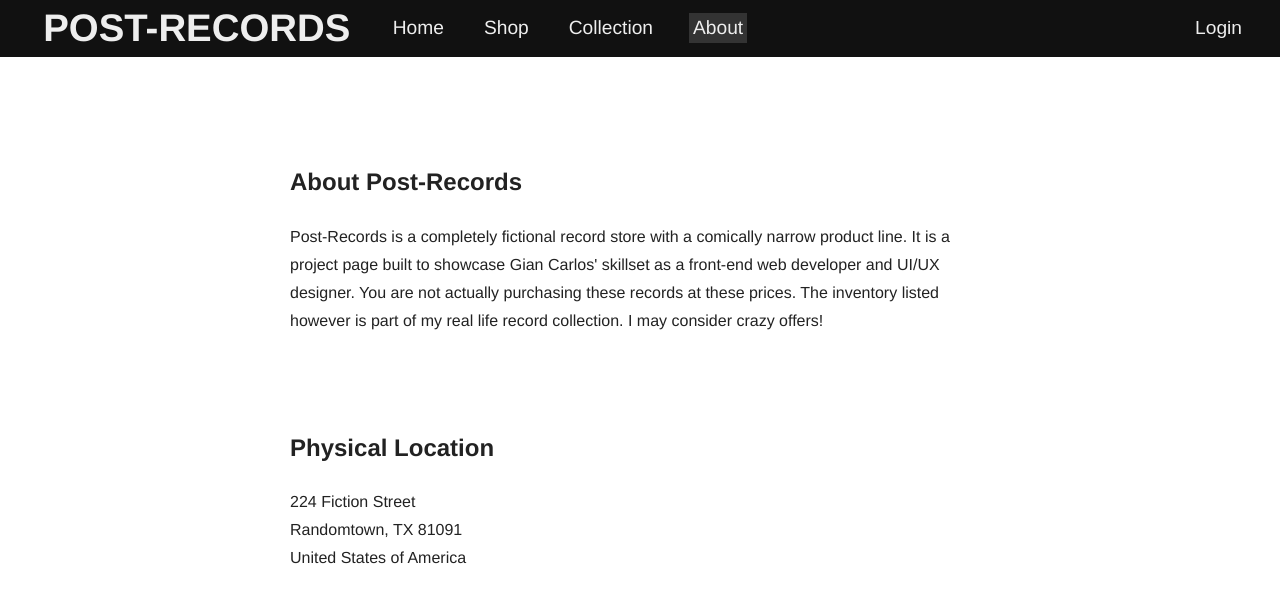
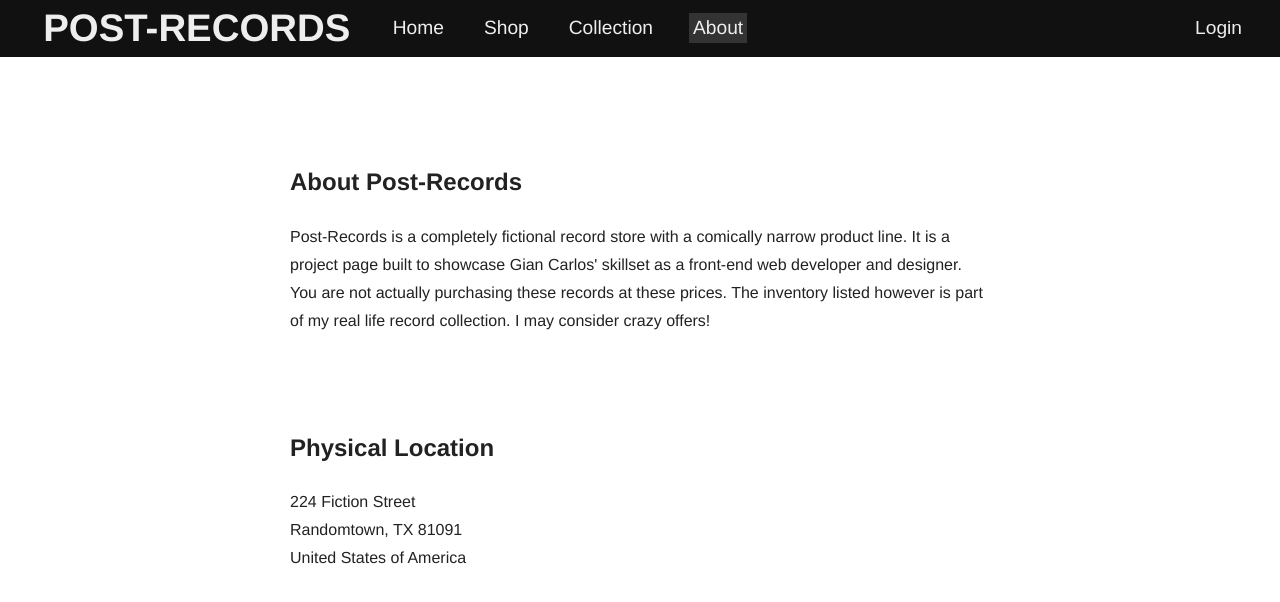
Before and after one commit to giantcarlos/post-records-storefront, a React (Create React App) app: page /about in a window 1280 px wide. Shown: the top 602 px of the page. Built offline with nearby package versions, Linux system fonts and the light colour scheme; data requests are answered from the project's data file.

Commit message:
About component edit

```diff
--- a/src/components/About.js
+++ b/src/components/About.js
@@ -5,7 +5,7 @@ const About = () => {
         <div className="about">
             <br></br><br></br><br></br>
             <h2>About Post-Records</h2>
-            <p>Post-Records is a completely fictional record store with a comically narrow product line. It is a project page built to showcase Gian Carlos' skillset as a front-end web developer and UI/UX designer. You are not actually purchasing these records at these prices. The inventory listed however is part of my real life record collection. I may consider crazy offers!</p>
+            <p>Post-Records is a completely fictional record store with a comically narrow product line. It is a project page built to showcase Gian Carlos' skillset as a front-end web developer and designer. You are not actually purchasing these records at these prices. The inventory listed however is part of my real life record collection. I may consider crazy offers!</p>
             <br></br><br></br>
             <h2>Physical Location</h2>
             <p>224 Fiction Street<br></br>
```
